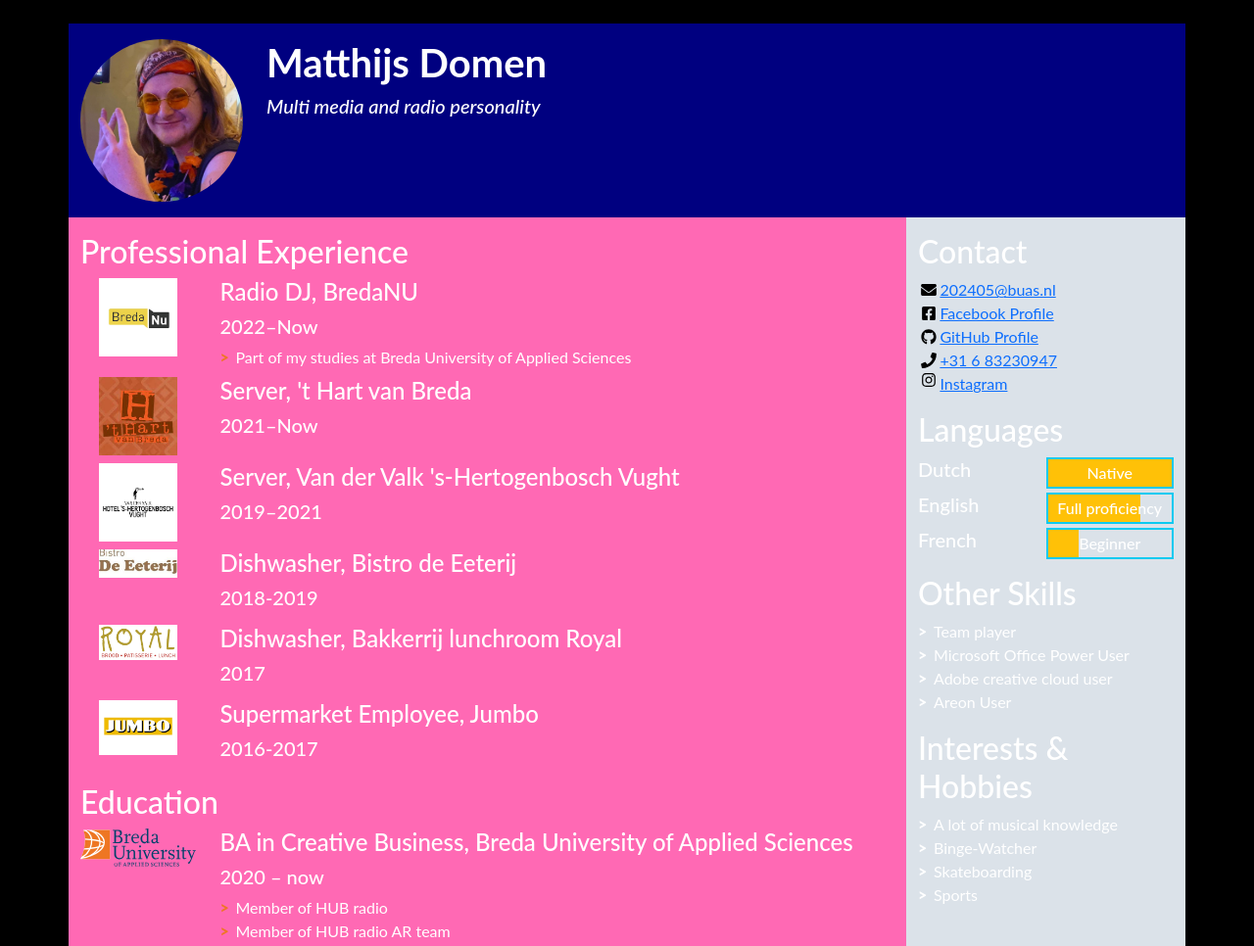
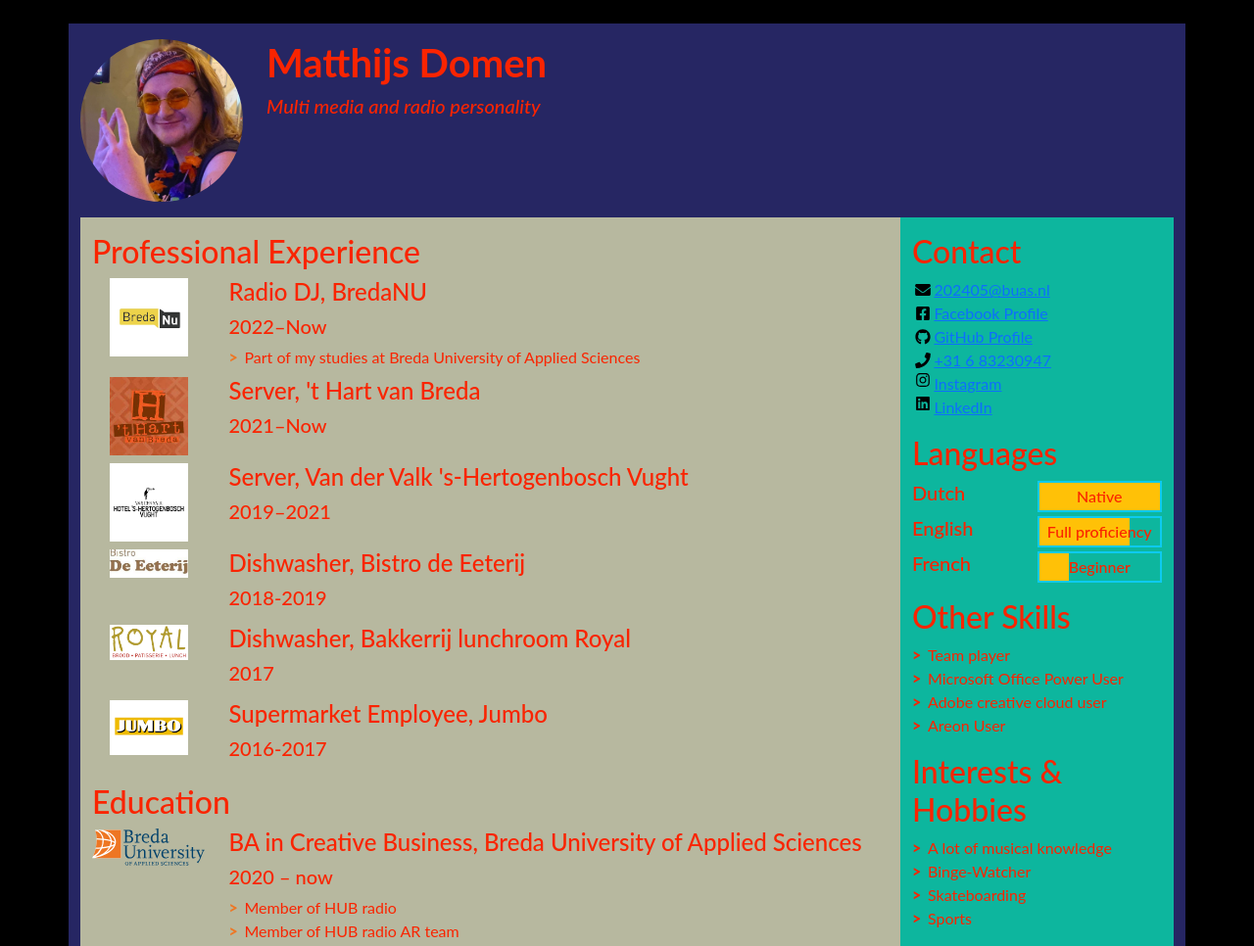
Before and after one commit to MatthijsDomen/MyCV, a plain HTML site: page index.html in a window 1280 px wide. Shown: the top 966 px of the page at 98% size. Drawn offline with nearby package versions, Linux system fonts and the light colour scheme.

Commit message:
bla
fine tuning 1

```diff
--- a/css/styles.css
+++ b/css/styles.css
@@ -8,22 +8,22 @@
 
 body {
 	font-family: Lato, "Open Sans", Roboto, "Segoe UI", "Comic Neue", Helvetica, Arial, sans-serif;
-	color: #FFFFFF;
+	color: #FA2400;
 	background-color: #000000;
 }
 
 /* Styles for custom classes in the document. (There are more, try to find them out!) */
 
 .resume-header {
-    background-color: #000080;
+    background-color: #262663;
 }
 
 .resume-main {
-	background-color: #FF69B4;
+	background-color: #B7B89F;
 }
 
 .resume-aside {
-	background-color: #DBE2E9;
+	background-color: #0DB69E;
 }
 
 /* Styles for lists in the document */
--- a/index.html
+++ b/index.html
@@ -56,8 +56,7 @@
         <div class="col-12 col-sm-8 col-md-9 col-lg-10 my-3 header-content">
           <h1 class="fw-bolder">Matthijs Domen</h1>
           <h5 class="fst-italic tagline">Multi media and radio personality</h5>
-        </div>
-      </header>
+			  </div>
 
       <!--
         Another row in the Bootstrap grid, for the rest of the résumé.
@@ -242,7 +241,7 @@
             -->
             <ul class="contact-list list-unstyled">
               <li class="contact-item">
-                <a class="d-flex align-items-center" href="mailto:email@buas.nl" target="_blank">
+                <a class="d-flex align-items-center" href="mailto:202405@buas.nl" target="_blank">
                   <img class="contact-icon" src="images/icons/envelope.svg" alt="Email">
                   202405@buas.nl
                 </a>
@@ -269,6 +268,12 @@
 				   <a class="d-flex alingn-items-center" href="https://instagram.com/matthijs_domen/" target="_blank">
 					 <img class="contact-icon" src="images/icons/instagram.svg" alt="Instagram">
 					   Instagram
+					</a>
+					</li>
+				<li class="contact-item">
+					<a class="d-flex align-item-center" href="https//linkedin.com/in/matthijs-domen-3a25581a0/" target="_blank">
+					  <img class="contact-icon" src="images/icons/linkedin.svg" alt="LinkedIn">
+						LinkedIn
                 </a>
               </li>
             </ul>
```
